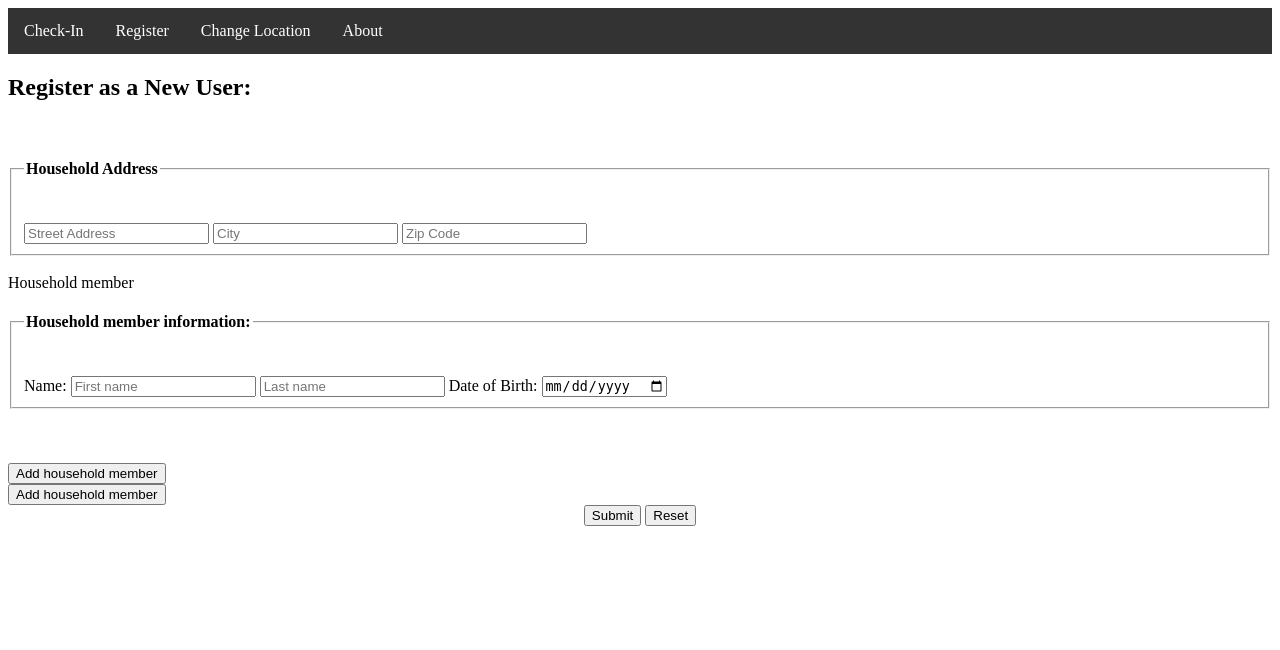
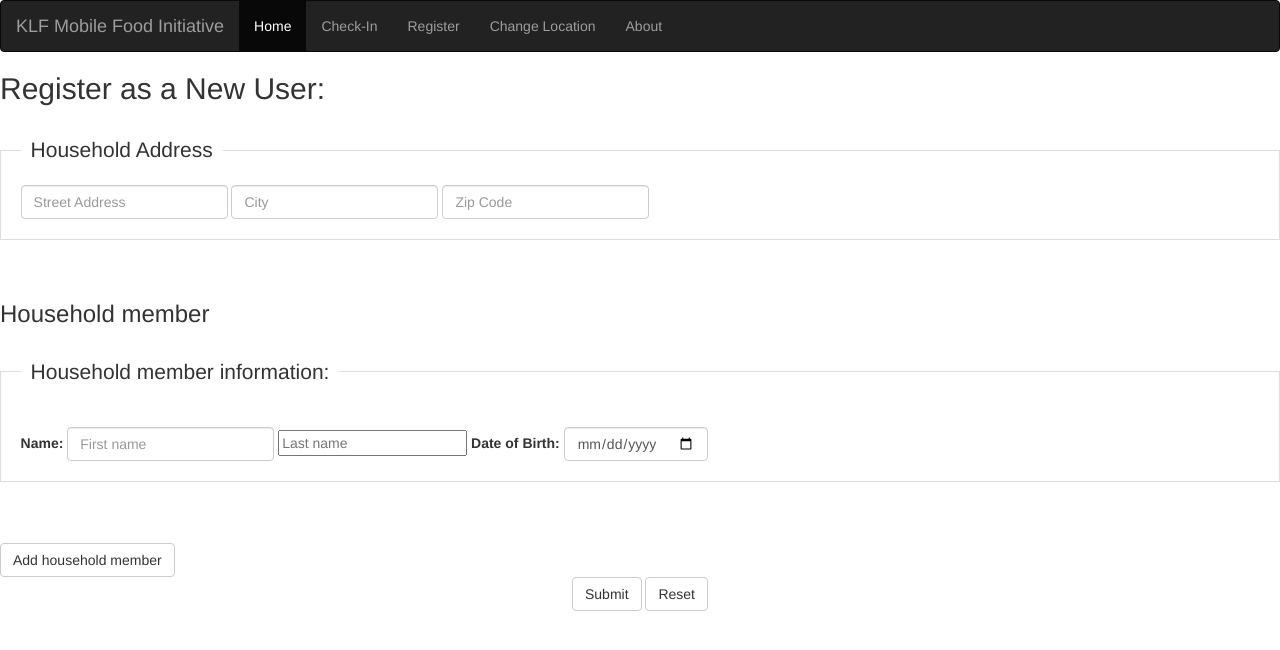
Before and after one commit to AlexCadigan/KalamazooLoavesAndFishes, a PHP site: page /RegisterPage.php in a window 1280 px wide. Shown: the top 650 px of the page. Run offline with PHP 8.4, Linux system fonts and the light colour scheme.

Commit message:
Bootstrap css added
CheckingPage and RegisterPage are done. Need to finish other pages

```diff
--- a/src/RegisterPage.php
+++ b/src/RegisterPage.php
@@ -25,65 +25,72 @@ SOFTWARE.
 <head>
 	<title> KLF - MFI </title>
 	<link rel = "icon" href = "img/KLFLogo.jpg">
+
+	<meta charset="utf-8">
+	<meta name="viewport" content="width=device-width, initial-scale=1">
+	<link rel="stylesheet" href="https://maxcdn.bootstrapcdn.com/bootstrap/3.3.7/css/bootstrap.min.css">
+	<script src="https://ajax.googleapis.com/ajax/libs/jquery/3.3.1/jquery.min.js"></script>
+	<script src="https://maxcdn.bootstrapcdn.com/bootstrap/3.3.7/js/bootstrap.min.js"></script>
 	<style>
-		ul {
-    		list-style-type: none;
-    		margin: 0;
-    		padding: 0;
-    		overflow: hidden;
-    		background-color: #333;
+	fieldset.scheduler-border {
+		border: 1px groove #ddd !important;
+		padding: 0 1.4em 1.4em 1.4em !important;
+		margin: 0 0 1.5em 0 !important;
+		-webkit-box-shadow:  0px 0px 0px 0px #000;
+		box-shadow:  0px 0px 0px 0px #000;
 	}
 
-		li {
-    		float: left;
-		}
-
-		li a {
-		    display: block;
-		    color: white;
-		    text-align: center;
-		    padding: 14px 16px;
-		    text-decoration: none;
-		}
-
-		li a:hover {
-		    background-color: #111;
+	legend.scheduler-border {
+		width:inherit; /* Or auto */
+		padding:0 10px; /* To give a bit of padding on the left and right */
+		border-bottom:none;
 	}
 </style>
 </head>
 <body>
-		<ul>
+
+	<nav class="navbar navbar-inverse">
+		<div class="container-fluid">
+			<div class="navbar-header">
+				<a class="navbar-brand" href="#">KLF Mobile Food Initiative</a>
+			</div>
+			<ul class="nav navbar-nav">
+				<li class="active"><a href="#">Home</a></li>
 				<li><a href="CheckInPage.php">Check-In</a></li>
-		  <li><a href="RegisterPage.php">Register</a></li>
+				<li><a href="RegisterPage.html">Register</a></li>
 				<li><a href="AddLocation.php">Change Location</a></li>
 				<li><a href="#about">About</a></li>
 			</ul>
+		</div>
+	</nav>
 	<h2> Register as a New User: </h2> <br>
-		<form method="POST" action = "lib/InsertPeopleAndHousehold.php">
+	<form class="form-inline" method="POST" action = "lib/InsertPeopleAndHousehold.php">
 		<span id="myForm">
-			<fieldset>
-				<legend><h4> Household Address </h4></legend> <br>
-				<input type="text" name="street" placeholder="Street Address" required>
-    			<input type="text" name="city" placeholder="City" required>
-				<input type="text" name="zipcode" placeholder="Zip Code" pattern="[0-9]{5}" maxlength="5" required> <br>
+			<fieldset class="scheduler-border">
+				<legend class="scheduler-border"> Household Address </legend>
 
-			</fieldset><br>
-    		Household member
-  			<div id="dynamicInput">
-          		<fieldset>
-    				<legend><h4>Household member information:</h4></legend> <br>
-    				Name: <input type="text" name="fname[]" placeholder="First name" required>
+				<input class="form-control" type="text" name="street" placeholder="Street Address" required>
+
+				<input class="form-control" type="text" name="city" placeholder="City" required>
+				<input class="form-control" type="text" name="zipcode" placeholder="Zip Code" pattern="[0-9]{5}" maxlength="5" required> <br>
+			</fieldset>
+			<br>
+			<h3>Household member</h3>
+			<br>
+			<!--  			<div id="dynamicInput">-->
+				<fieldset class="scheduler-border">
+					<legend class="scheduler-border">Household member information:</legend> <br>
+					<label>Name:</label> <input class="form-control" type="text" name="fname[]" placeholder="First name" required>
 					<input type="text" name="lname[]" placeholder="Last name" required>
-					Date of Birth: <input type="date" name = "DOB[]" required >
+					<label>Date of Birth:</label> <input class="form-control" type="date" name = "DOB[]" required >
 				</fieldset>	<br>
-			</div>
+				<!--			</div>-->
 			</span>
-			<br><br>
-			<input type="button" value="Add household member" onClick="addInput('myForm');"> <br>
-			<input type="button" value="Add household member" onClick="addInput('dynamicInput');"> <br>
+			<br>
+			<input class="btn btn-default" type="button" value="Add household member" onClick="addInput('myForm');"> <br>
 			<div align="center">
-				<input type="submit" value="Submit">
-				<input type="reset" value="Reset" >
+				<input class="btn btn-default" type="submit" value="Submit">
+				<input class="btn btn-default" type="reset" value="Reset" >
 			</div>
 		</form>
 		<script>
@@ -95,7 +102,7 @@ SOFTWARE.
 				var g = document.createElement('button');
 				var newdiv = document.createElement('div');
 				var g = document.createElement('button');
-	          	newdiv.innerHTML = "<br>" + "Household member " +" <br><fieldset><legend><h4>Household member information:</h4></legend> <br>Name: <input type='text' name = 'fname[]' placeholder='Firstname' required> <input type='text' name='lname[]' placeholder='Last name' required> Date of Birth: <input type='date' name = 'DOB[]'></fieldset>" + "<input type='button' value='Remove household member' onclick='removeElement('')><br><br>";
+				newdiv.innerHTML = "<br>" + "Household member " +" <br><fieldset><legend><h4>Household member information:</h4></legend> <br>Name: <input type='text' name = 'fname[]' placeholder='Firstname' required> <input type='text' name='lname[]' placeholder='Last name' required> Date of Birth: <input type='date' name = 'DOB[]'></fieldset>";
 				counter++;
 				newdiv.setAttribute("id", "id_" + counter);
 				g.innerHTML= 'Remove Household Member';
```
Also changed, not shown: src/CheckInPage.php (+44 -39 lines). Lines whose indentation alone changed are shown as unchanged.
